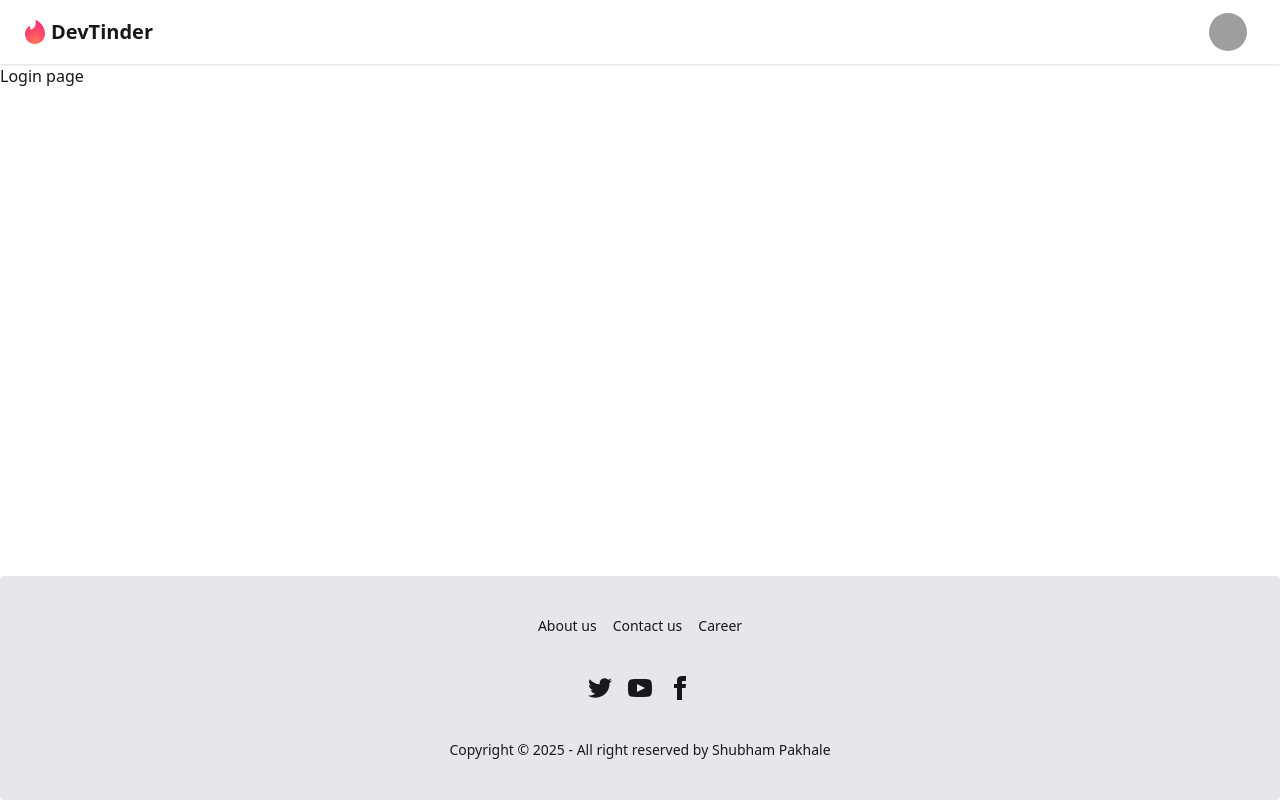
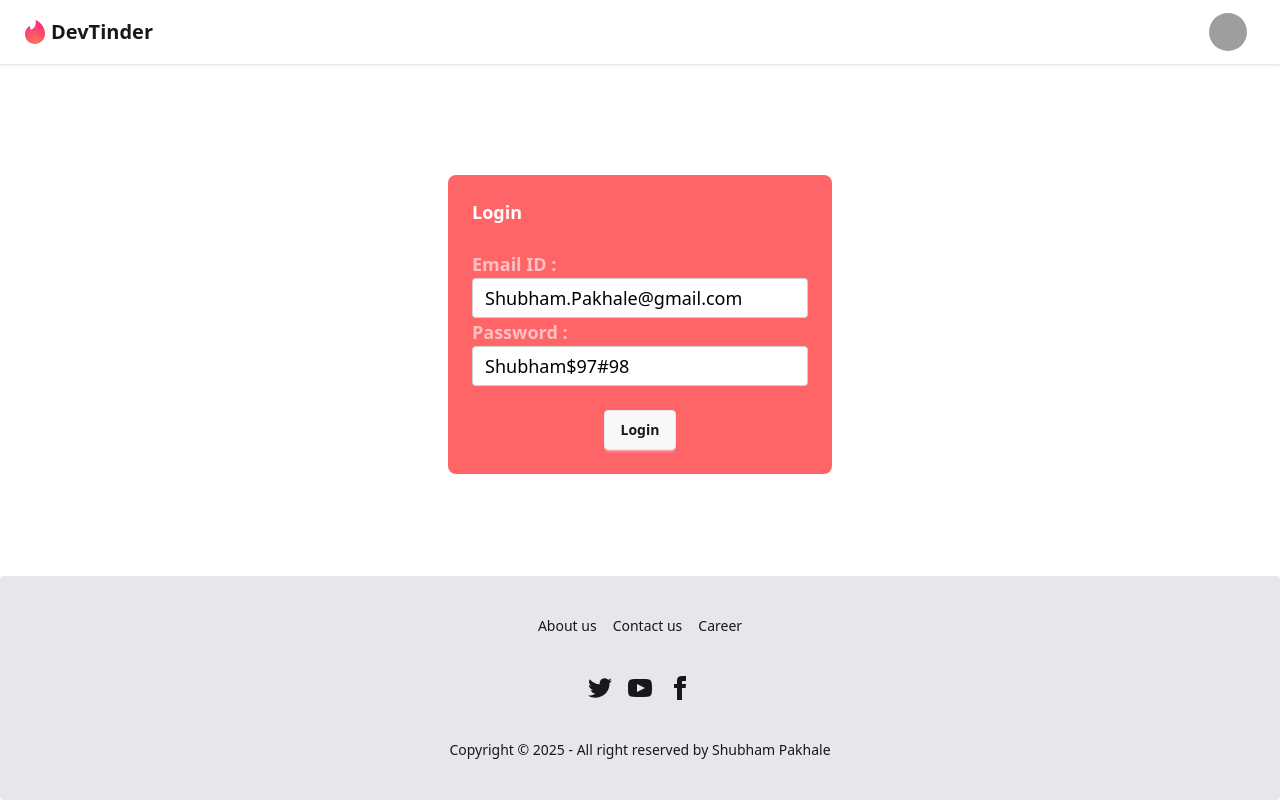
Before and after one commit to ShubhamJPakhale/DevTinder-app, a React (Vite) app: page /login in a window 1280 px wide. Built offline with nearby package versions, Linux system fonts and the light colour scheme; grey boxes are pictures that could not be loaded.

Commit message:
added login form and axios api call

```diff
--- a/package.json
+++ b/package.json
@@ -12,6 +12,7 @@
   "dependencies": {
     "@tailwindcss/cli": "^4.1.11",
     "@tailwindcss/vite": "^4.1.11",
+    "axios": "^1.10.0",
     "react": "^19.1.0",
     "react-dom": "^19.1.0",
     "react-router-dom": "^7.6.3"
--- a/src/ui-components/Login.jsx
+++ b/src/ui-components/Login.jsx
@@ -1,9 +1,74 @@
-import React from 'react'
+import axios from "axios";
+import React, { useState } from "react";
 
 const Login = () => {
+  const [emailId, setEmailId] = useState("Shubham.Pakhale@gmail.com");
+  const [password, setPassword] = useState("Shubham$97#98");
+
+  const handleLogin = async () => {
+    try {
+      const response = await axios.post(
+        "http://localhost:3000/login",
+        {
+          emailId,
+          password,
+        },
+        { withCredentials: true }
+      );
+
+      console.log(response);
+    } catch (err) {
+      console.log(`Error - ${err}`);
+    }
+  };
+
   return (
-    <div>Login page</div>
-  )
-}
+    <div className="flex flex-col min-h-[calc(100vh-280px)] justify-center items-center">
+      <div className="card bg-red-400 text-white w-96">
+        <div className="card-body">
+          <h2 className="card-title">Login </h2>
+          <div className="card-content py-4">
+            <label className="w-full py-4 max-w-xs form-control card-subtitle my-2">
+              <div className="label">
+                <span className="label-text font-bold text-lg">
+                  Email ID :{" "}
+                </span>
+              </div>
+              <input
+                type="text"
+                className="input input-bordered w-full text-black text-lg"
+                value={emailId}
+                onChange={(e) => setEmailId(e.target.value)}
+              />
+            </label>
+            <label className="w-full py-4 max-w-xs form-control card-subtitle my-2">
+              <div className="label">
+                <span className="label-text font-bold text-lg">
+                  Password :{" "}
+                </span>
+              </div>
+              <input
+                type="text"
+                className="input input-bordered w-full text-black text-lg"
+                value={password}
+                onChange={(e) => setPassword(e.target.value)}
+              />
+            </label>
+          </div>
+          <div className="card-actions justify-center">
+            <button
+              className="btn"
+              onClick={() => {
+                handleLogin();
+              }}
+            >
+              Login
+            </button>
+          </div>
+        </div>
+      </div>
+    </div>
+  );
+};
 
-export default Login
+export default Login;
```
Also changed, not shown: 2 other files (tests, documents, lock files or other folders).
